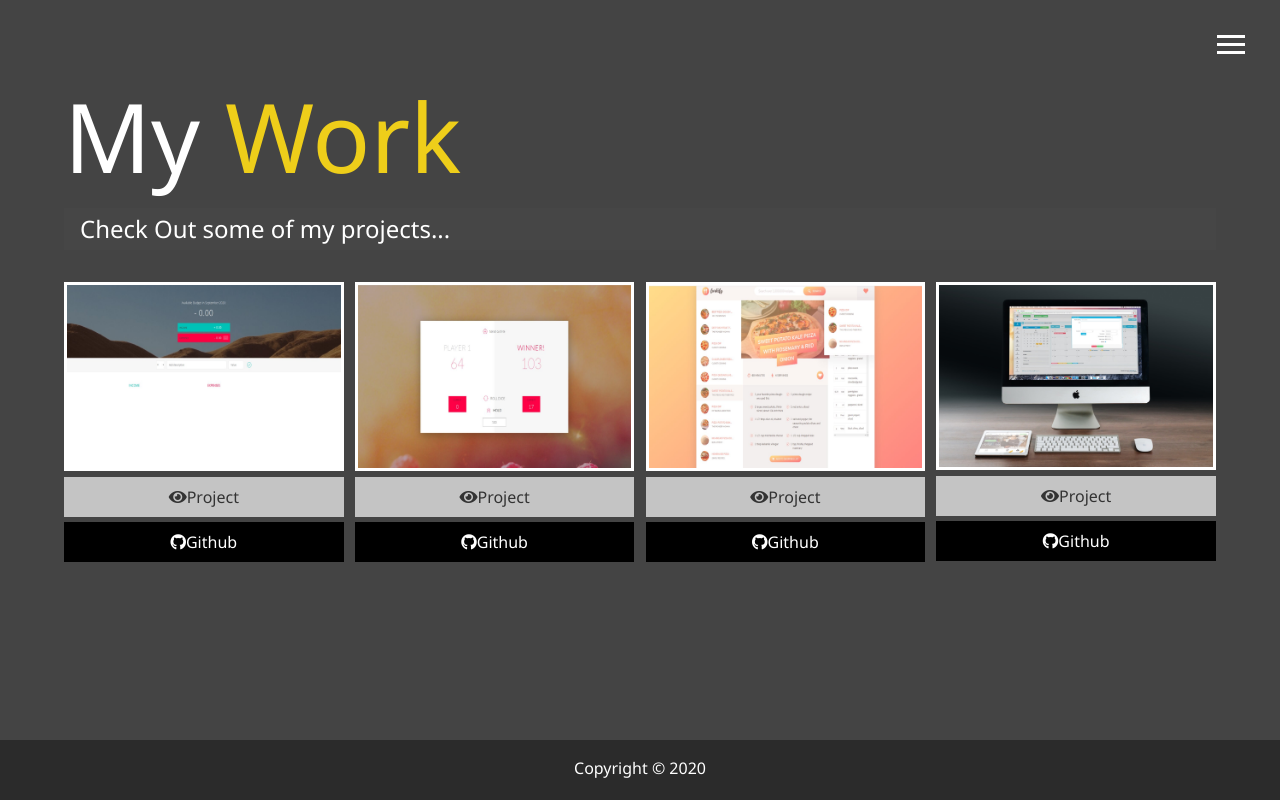
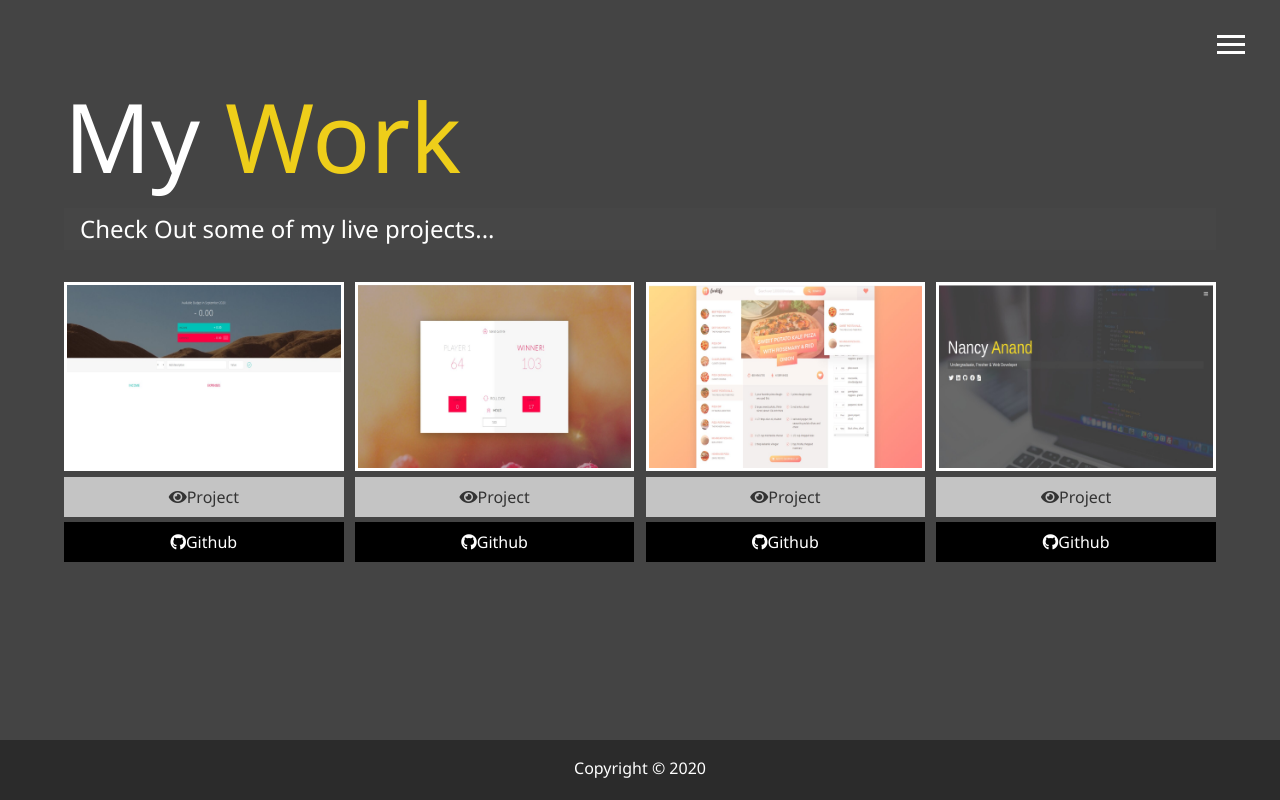
Before and after one commit to nancyanand2807/Portfolio-Website, a website: page dist/work.html in a window 1280 px wide. Drawn offline with Linux system fonts and the light colour scheme.

Commit message:
update work

```diff
--- a/dist/work.html
+++ b/dist/work.html
@@ -43,7 +43,7 @@
 
     <main id="work">
       <h1 class="lg-heading">My <span class="text-secondary">Work</span></h1>
-      <h2 class="sm-heading">Check Out some of my projects...</h2>
+      <h2 class="sm-heading">Check Out some of my live projects...</h2>
       <div class="projects">
         <div class="item">
           <a href="#!">
@@ -99,10 +99,15 @@
         </div>
         <div class="item">
           <a href="#!">
-            <img src="img/projects/project4.jpg" alt="project1" />
+            <img src="img/projects/portfolio.jpg" alt="project1" />
           </a>
           <a href="#" class="btn-light"> <i class="fas fa-eye"></i>Project</a>
-          <a href="#" class="btn-dark"> <i class="fab fa-github"></i>Github</a>
+          <a
+            href="https://github.com/nancyanand2807/Portfolio-Website"
+            class="btn-dark"
+          >
+            <i class="fab fa-github"></i>Github</a
+          >
         </div>
         <!-- <div class="item">
           <a href="#!">
```
Also changed, not shown: dist/img/projects/portfolio.jpg (added).
